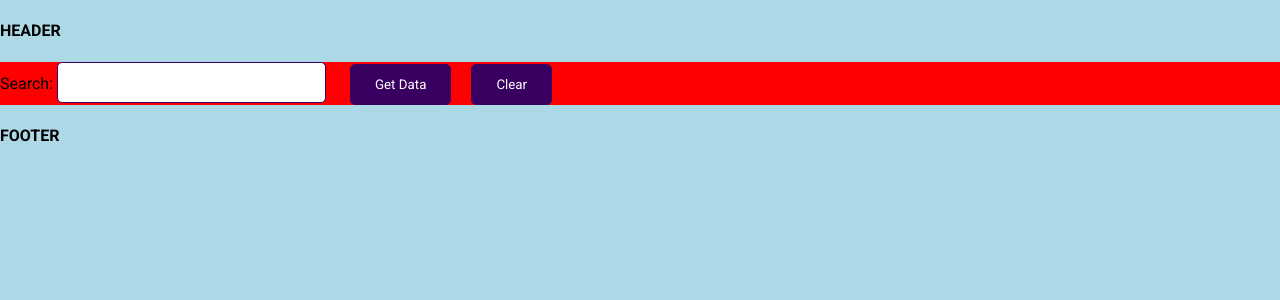
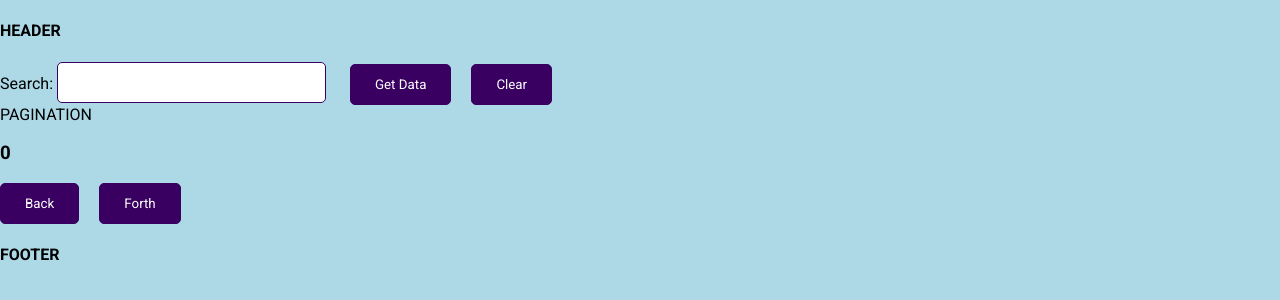
Before and after one commit to Alen002/booksearcher, a Vue app: page / in a window 1280 px wide. Shown: the top 300 px of the page. Built offline with nearby package versions, Linux system fonts and the light colour scheme.

Commit message:
add pagination component

```diff
--- a/src/components/ListResource.vue
+++ b/src/components/ListResource.vue
@@ -1,7 +1,7 @@
 <template>
-  <div>
+  <div class="book-list">
     <ul v-for="result in results" :key="result">
-      <li>
+      <li class="book-list__item">
         <strong>Title:</strong>
         {{ result.title }}
         <strong>Author(s):</strong>
@@ -15,10 +15,27 @@
       </li>
     </ul>
   </div>
+  <pagination :pageItems="results.length" />
 </template>
 
 <script>
-export default { props: ['results'] };
+import Pagination from './Pagination.vue';
+export default {
+  components: { Pagination },
+  props: ['results'],
+};
 </script>
 
-<style lang="scss" scoped></style>
+<style lang="scss" scoped>
+.book-list {
+  &__item {
+    padding: 10px 10px;
+    border: solid lightgrey 1px;
+    border-radius: 10px;
+    background-color: white;
+  }
+  ul {
+    list-style: none;
+  }
+}
+</style>
--- /dev/null
+++ b/src/components/Pagination.vue
@@ -0,0 +1,21 @@
+<template>
+  <div>PAGINATION</div>
+  <h3>{{ pageItems }}</h3>
+  <div>
+    <base-button buttonTitle="Back" />
+    <base-button buttonTitle="Forth" />
+  </div>
+</template>
+
+<script>
+import BaseButton from './UI/BaseButton.vue';
+export default {
+  components: { BaseButton },
+  props: ['pageItems'],
+  methods: {
+    paginationCounter() {},
+  },
+};
+</script>
+
+<style lang="scss" scoped></style>
--- a/src/views/Home.vue
+++ b/src/views/Home.vue
@@ -4,6 +4,8 @@
     <base-button @emitBaseButton="getData" button-title="Get Data" />
     <base-button @emitBaseButton="clearData" button-title="Clear" />
     <list-resource :results="results" />
+
+    <pre>{{ test }}</pre>
   </div>
 </template>
 
@@ -19,18 +21,22 @@ export default {
   data() {
     return {
       api: process.env.VUE_APP_api,
-      results: '',
+      results: [],
       endpoint: 'https://www.googleapis.com/books/v1/volumes',
       queryField: '',
       jsonFile: testObject,
+      test: '',
     };
   },
+
   methods: {
     enteredData(e) {
       this.queryField = e;
     },
+
     destructureData(payload) {
       const { items } = payload;
+
       this.results = items.map(
         ({ volumeInfo: { title, authors, publisher, description } }) => ({
           title,
@@ -39,7 +45,6 @@ export default {
           description,
         })
       );
-      console.log('thisresults___', this.results);
     },
 
     getData() {
@@ -61,7 +66,7 @@ export default {
 
 <style lang="scss" scoped>
 .test {
-  background-color: red;
+  /*  background-color: red; */
   min-width: 300px;
   /* width: 50%; */
 }
```
